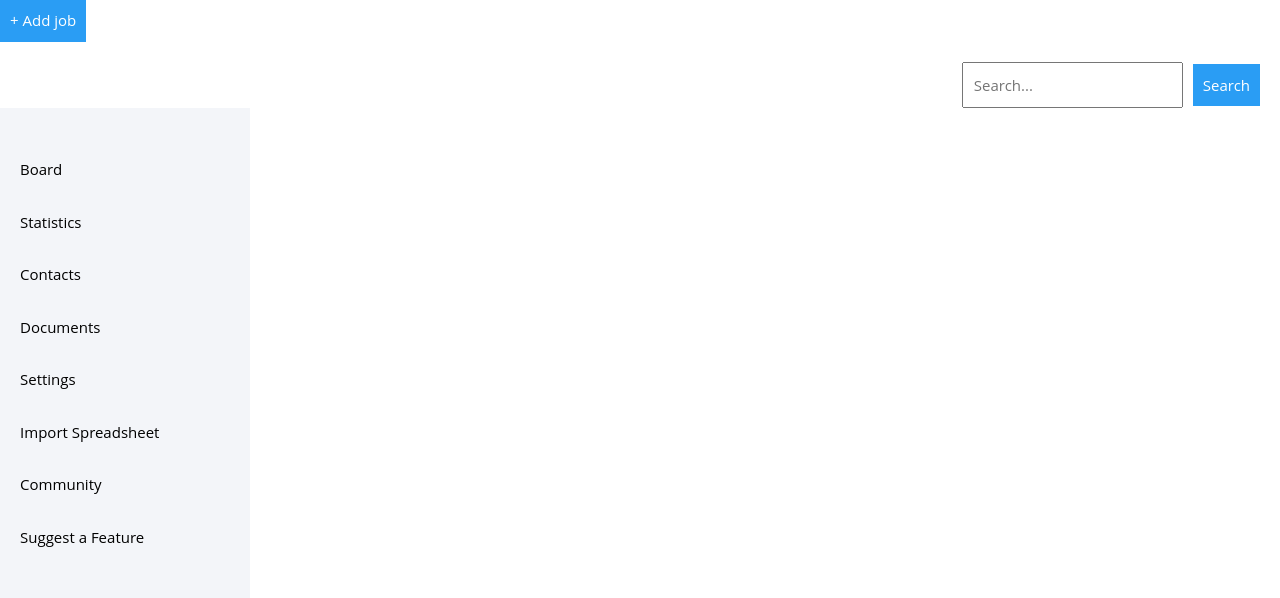
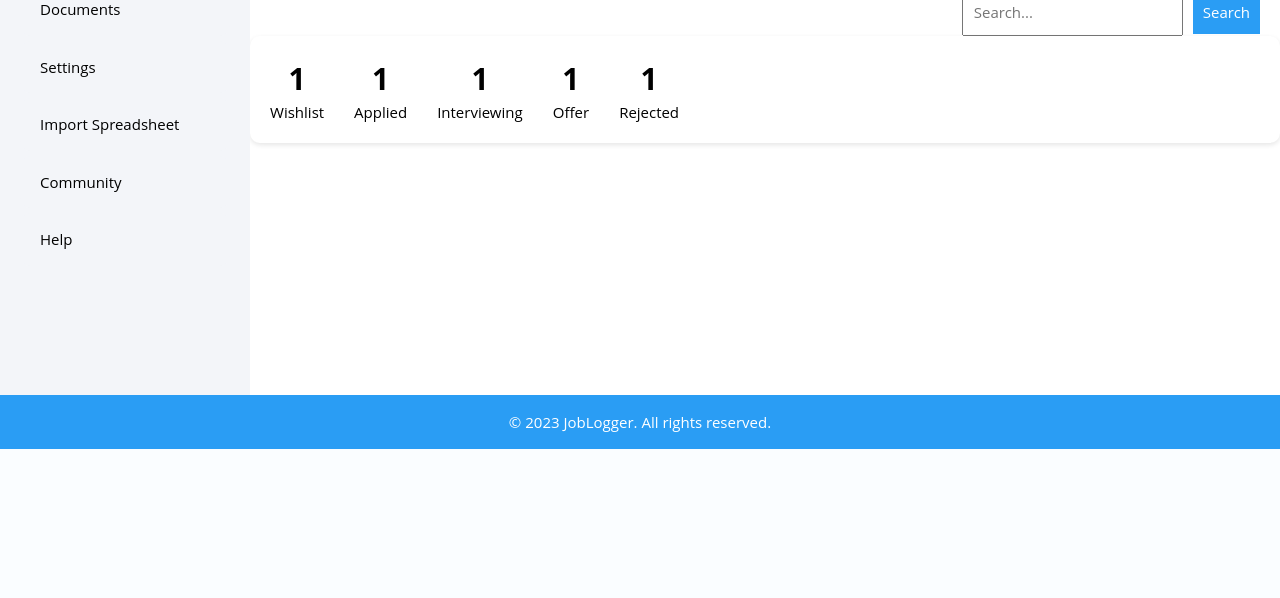
Before and after one commit to satyamraj2101/joblogger, a Flask app: template Backend/template/dashboard.html in a window 1280 px wide. Shown: the part 351-949 px from the top of the page. After the commit the page ends 800 px from the top, so only its background shows below. Run offline with Flask 3, Linux system fonts and the light colour scheme; the template is opened without the code that fills it: most values are stand-ins (such as "Sample title", 1, 10 or a date in 2020); some libraries are stand-ins or nearby versions.

Commit message:
buttons added and modified, header and footer files created.

```diff
--- a/Backend/template/dashboard.html
+++ b/Backend/template/dashboard.html
@@ -1,3 +1,5 @@
+<!-- index.html -->
+
 <!DOCTYPE html>
 <html lang="en">
 
@@ -20,6 +22,7 @@
             display: flex;
             justify-content: space-between;
             align-items: center;
+            position: relative;
         }
 
         .logo {
@@ -67,48 +70,61 @@
             flex-direction: column;
         }
 
-        .sidebar {
+        .menu-bar {
+            background-color: #f3f5f9;
+            display: flex;
+            flex-direction: column;
             width: 250px;
-            background-color: #f3f5f9;
+            position: fixed;
+            top: 64px;
+            bottom: 0;
             padding: 20px;
         }
 
-        .sidebar-nav {
+        .menu-bar-nav {
             list-style: none;
             padding: 0;
+            margin: 0;
         }
 
-        .sidebar-nav-item {
-            padding: 15px 0;
+        .menu-bar-nav-item {
+            padding: 15px 20px;
             cursor: pointer;
+            background-color: #f3f5f9;
+            {#transition: background-color 0.3s;#}
+            border: none;
+            text-align: left;
+            width: 100%;
+            display: block;
+            font-size: 1rem;
+            margin: 0;
+            border-radius: 10px;
+            margin-bottom: 5px;
         }
 
-        .swimlane {
-            flex-grow: 1;
-            padding: 20px;
+        .menu-bar-nav-item:hover {
+            background-color: #dcdcdc;
         }
 
-        .swimlane-header {
-            font-size: 1.5rem;
-            margin-bottom: 10px;
-            display: flex;
-            justify-content: space-between;
-            align-items: center;
-        }
-
-        .add-listing-button {
+        .menu-bar .add-listing-button {
             background-color: #2a9df4;
             color: white;
             border: none;
-            padding: 10px;
+            padding: 15px;
             cursor: pointer;
+            margin-top: 20px;
+            position: relative;
+            transition: background-color 0.3s;
+            border-radius: 10px; /* Added border-radius for curved corners */
+        }
+
+        .menu-bar .add-listing-button:hover {
+            background-color: #1e7fc4;
         }
 
         /* Application Status Box Styles */
         .status-box {
-            position: absolute;
-            top: 120px;
-            left: 275px;
+            margin-left: 250px;
             display: flex;
             background-color: #fff;
             padding: 20px;
@@ -130,22 +146,41 @@
         .status-label {
             font-size: 1rem;
         }
+
         .status-item:hover {
-        background-color: blue;  /* Change to your preferred hover background color */
+            background-color: blue;
+            /* Change to your preferred hover background color */
             transition: background-color 0.3s;
         }
 
-         .add-job-button {
-    margin: 20px 0;
+        @media only screen and (max-width: 768px) {
+            .menu-bar {
+                width: 100%;
+                position: static;
             }
 
-.add-listing-button {
+            .status-box {
+                margin-left: 0;
+                margin-top: 20px;
+            }
+
+            .menu-bar .add-listing-button {
+                width: 100%;
+            }
+
+        }
+        /* footer.css */
+
+        .footer {
             background-color: #2a9df4;
             color: white;
-    border: none;
-    padding: 10px;
-    cursor: pointer;
+            text-align: center;
+            padding: 1px;
+            position: fixed;
+            bottom: 0;
+            width: 100%;
         }
+
     </style>
 </head>
 
@@ -163,11 +198,6 @@
         </div>
     </div>
 
-<!-- Add Job Button -->
-<div class="add-job-button">
-    <button class="add-listing-button">+ Add job</button>
-</div>
-
     <!-- Search Bar and Button -->
     <div class="search-container">
         <input type="text" class="search-bar" placeholder="Search...">
@@ -177,36 +207,35 @@
     <!-- Main Content Container -->
     <div class="main-container">
 
-        <!-- Sidebar -->
-        <div class="sidebar">
-            <nav>
-                <ul class="sidebar-nav">
-                    <li class="sidebar-nav-item active">
+        <!-- Menu Bar -->
+        <div class="menu-bar">
+            <button class="menu-bar-nav-item add-listing-button">
+                + Add job
+            </button>
+            <button class="menu-bar-nav-item active">
                 Board
-                    </li>
-                    <li class="sidebar-nav-item">
+            </button>
+            <button class="menu-bar-nav-item">
                 Statistics
-                    </li>
-                    <li class="sidebar-nav-item">
+            </button>
+            <button class="menu-bar-nav-item">
                 Contacts
-                    </li>
-                    <li class="sidebar-nav-item">
+            </button>
+            <button class="menu-bar-nav-item">
                 Documents
-                    </li>
-                    <li class="sidebar-nav-item">
+            </button>
+            <button class="menu-bar-nav-item">
                 Settings
-                    </li>
-                    <li class="sidebar-nav-item">
+            </button>
+            <button class="menu-bar-nav-item">
                 Import Spreadsheet
-                    </li>
-                    <li class="sidebar-nav-item">
+            </button>
+            <button class="menu-bar-nav-item">
                 Community
-                    </li>
-                    <li class="sidebar-nav-item">
-                        Suggest a Feature
-                    </li>
-                </ul>
-            </nav>
+            </button>
+            <button class="menu-bar-nav-item help-option">
+                Help
+            </button>
         </div>
 
         <!-- Application Status Box -->
@@ -234,7 +263,9 @@
         </div>
     </div>
 
-
+    <div class="footer">
+        <p>&copy; 2023 JobLogger. All rights reserved.</p>
+    </div>
 </body>
 
 </html>
```
Also changed, not shown: Backend/template/footer.html (added, +20 -0 lines), Backend/template/header.html (added, +43 -0 lines). Lines whose indentation alone changed are shown as unchanged.
